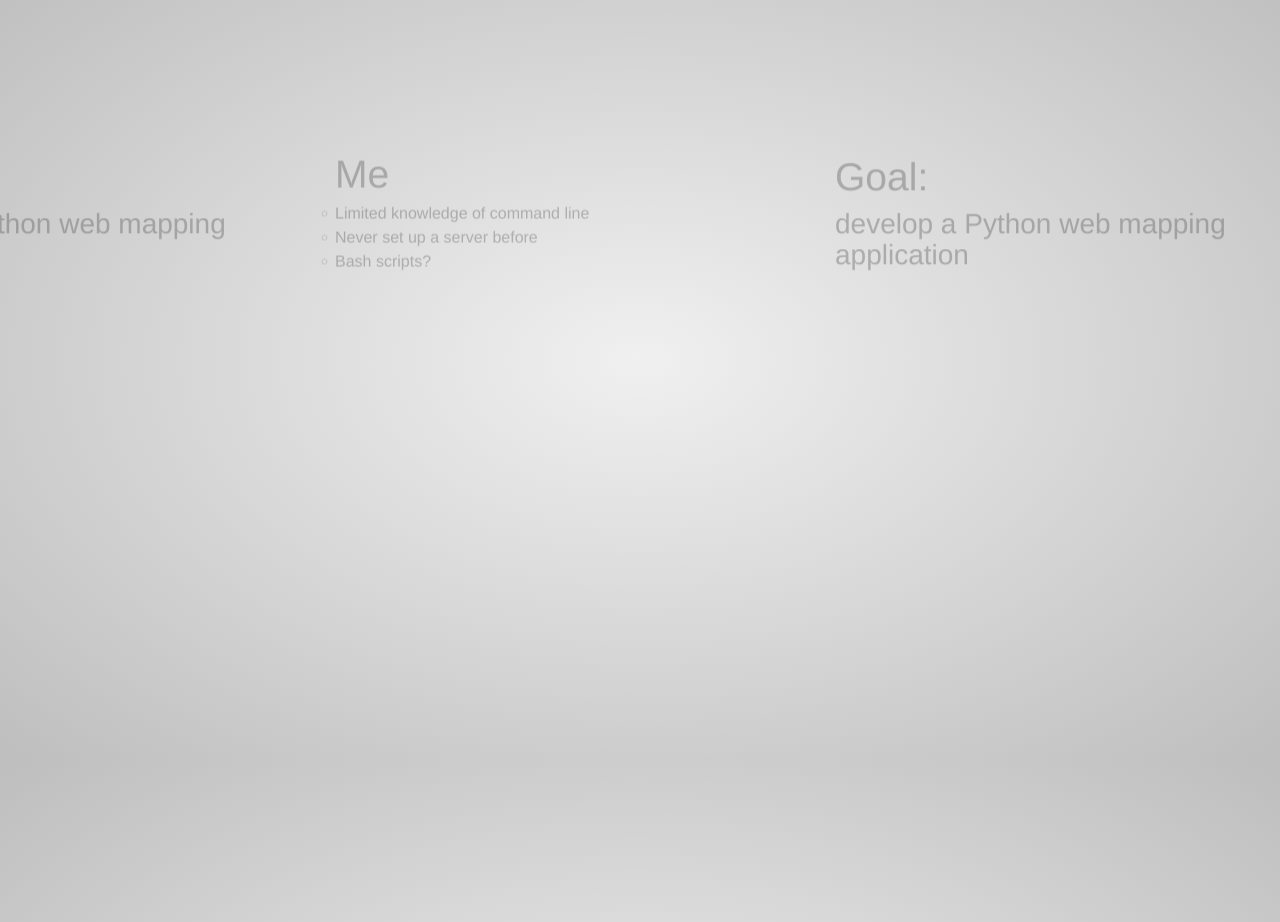
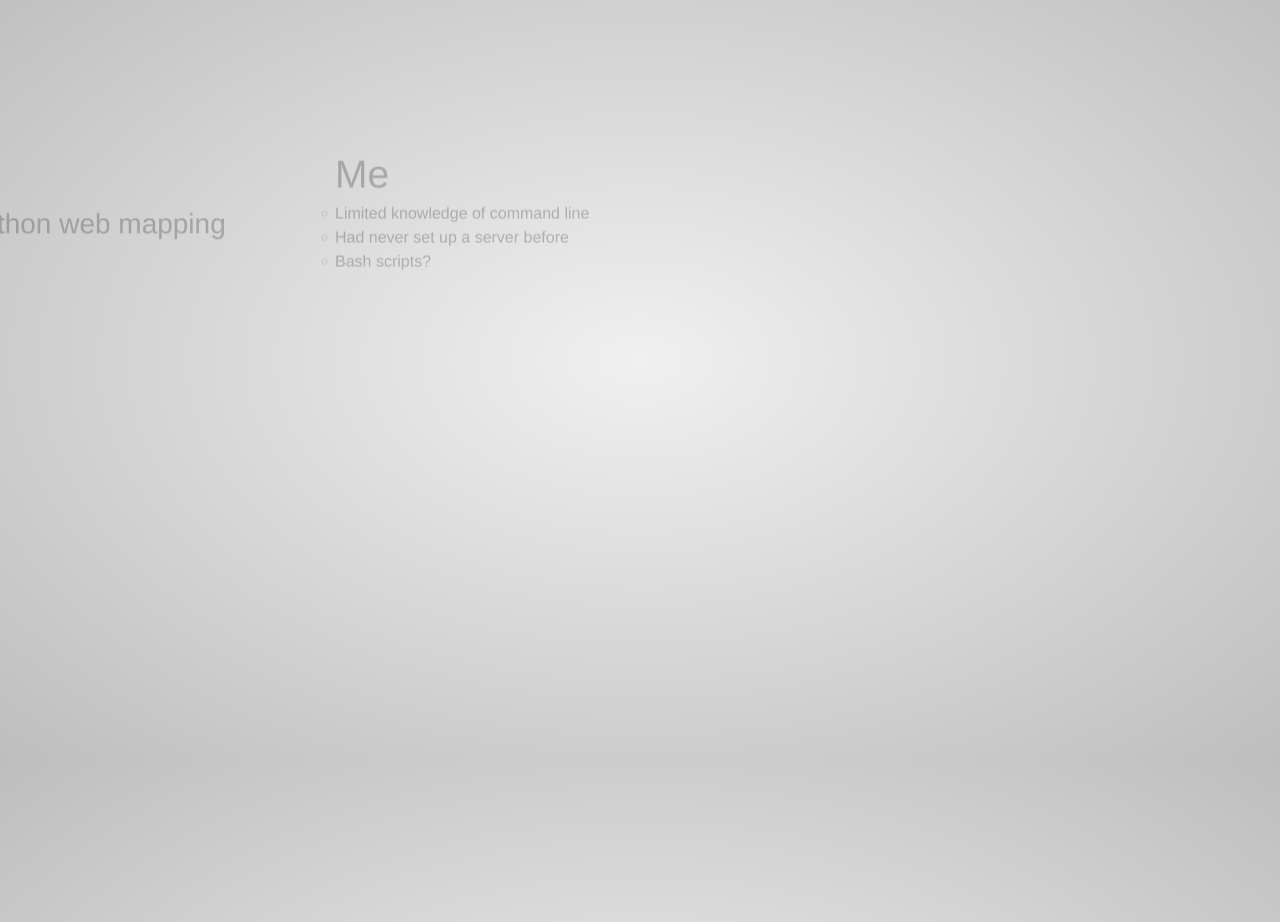
Before and after one commit to tsemerad/tsemerad.github.io, a plain HTML site: page slides/ansible-intro.html in a window 1280 px wide. Shown: the part 840-1762 px from the top of the page. Drawn offline with nearby package versions, Linux system fonts and the light colour scheme.

Commit message:
removed duplicate slide

```diff
--- a/slides/ansible-intro.html
+++ b/slides/ansible-intro.html
@@ -145,7 +145,7 @@
     <h1>Me</h1>
     <ul>
         <li>Limited knowledge of command line</li>
-        <li>Never set up a server before</li>
+        <li>Had never set up a server before</li>
         <li>Bash scripts?</li>
     </ul>
     </div>
@@ -155,11 +155,6 @@
     <pre>
 cat /usr/share/dict/words | fgrep -v "'" | perl -ne 'chomp($_); @b=split(//,$_); print join("", sort(@b))." ".$_."\n";' | tee lookup.txt | perl -pe 's/^([^ ]+) .*/\1/g' | awk '{ print length, $0 }' | sort -n | awk '{$1=""; print $0}' | uniq -c | sort -nr | egrep "^[^0-9]+2 " | awk '{ print length, $0 }' | sort -n | awk '{$1=""; print $0}' | perl -pe 's/[ 0-9]//g' | xargs -i grep {} lookup.txt | perl -pe 's/[^ ]+ //g' | tail -n2
     </pre> -->
-
-    <div id="goal-python-app" class="step" data-x="0" data-y="1000">
-    <h1>Goal:</h1>
-    <h2>develop a Python web mapping application</h2>
-    </div>
 
     <div id="sleep" class="step" data-x="1000" data-y="1000">
     <h1>It’s fine</h1>
```
